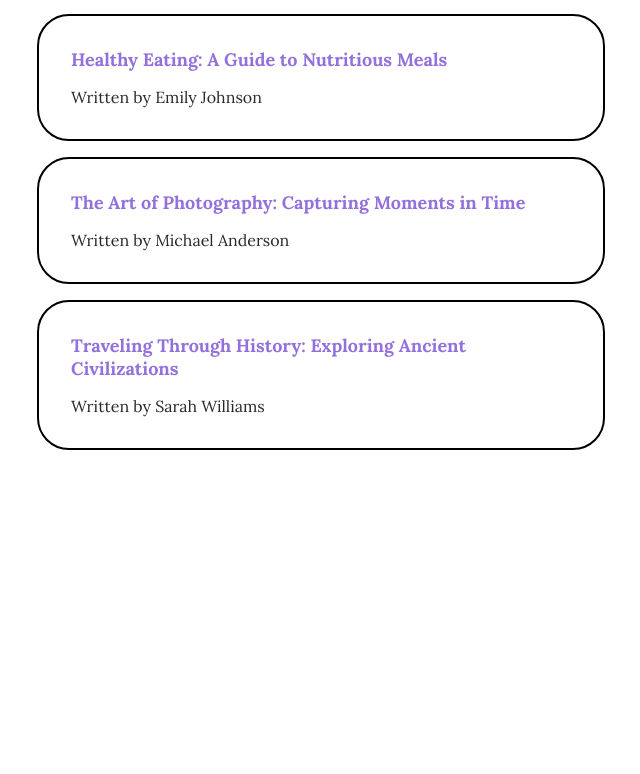
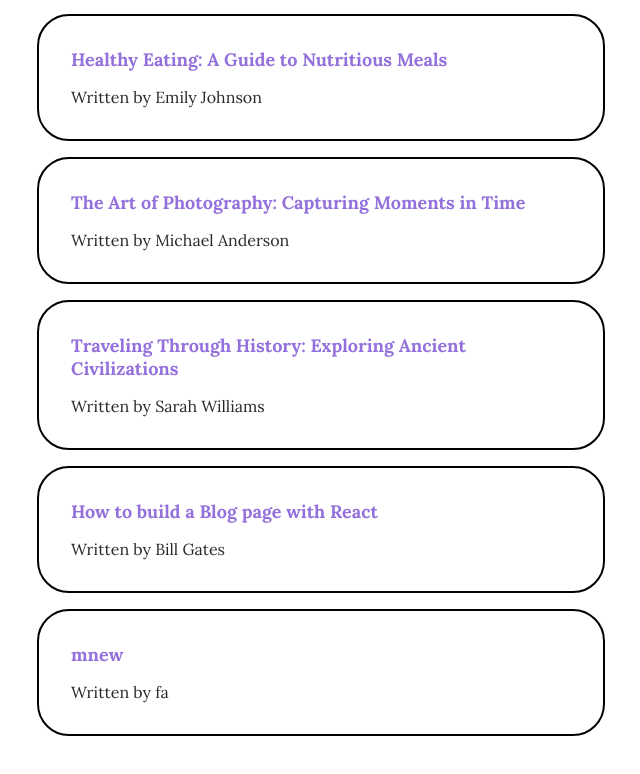
Before and after one commit to Roveri91/simple-blog, a React (Create React App) app: page / in a window 1280 px wide. Shown: the part 352-1126 px from the top of the page, without its empty margins (319-959 px from the left). Before the commit the page ends 882 px from the top, so only its background shows below. Built offline with nearby package versions, Linux system fonts and the light colour scheme; data requests are answered from the project's data file.

Commit message:
creating blog and POSTing

```diff
--- a/data/db.json
+++ b/data/db.json
@@ -29,6 +29,18 @@
       "body": "Traveling back in time to explore the ruins of ancient civilizations is a captivating experience. Join us as we embark on a virtual journey to uncover the mysteries of the past and learn about the remarkable cultures that once thrived on our planet.",
       "author": "Sarah Williams",
       "id": 5
+    },
+    {
+      "title": "How to build a Blog page with React",
+      "body": "This is a secret!\nI can't tell you the truth behid React app, only the chosen-ones deserve to know the secret mistery",
+      "author": "Bill Gates",
+      "id": 6
+    },
+    {
+      "title": "mnew",
+      "body": "wfefdfsdfe",
+      "author": "fa",
+      "id": 7
     }
   ]
 }
--- a/src/components/Create.js
+++ b/src/components/Create.js
@@ -4,13 +4,22 @@ const Create = () => {
   const [title, setTitle] = useState('');
   const [body, setBody] = useState('');
   const [author, setAuthor] = useState('');
+  const [isPending, setIsPending] = useState(false);
 
   const handleSubmit = (e) => {
     e.preventDefault();
+    const blog = { title, body, author };
 
-    const blog = { title, body, author }
+    setIsPending(true);
 
-    console.log(blog);
+    fetch('http://localhost:8000/blogs', {
+      method: 'POST',
+      headers: {"Content-Type": "application/json" },
+      body: JSON.stringify(blog)
+    }).then(() => {
+      console.log('new blog added')
+      setIsPending(false);
+    })
   }
 
   return (
@@ -44,7 +53,8 @@ const Create = () => {
           onChange={(e) => setAuthor(e.target.value)}
         />
 
-        <button>Add Blog</button>
+        { !isPending && <button>Add Blog</button>}
+        { isPending && <button disabled>Adding Blog</button>}
 
       </form>
     </div>
```
